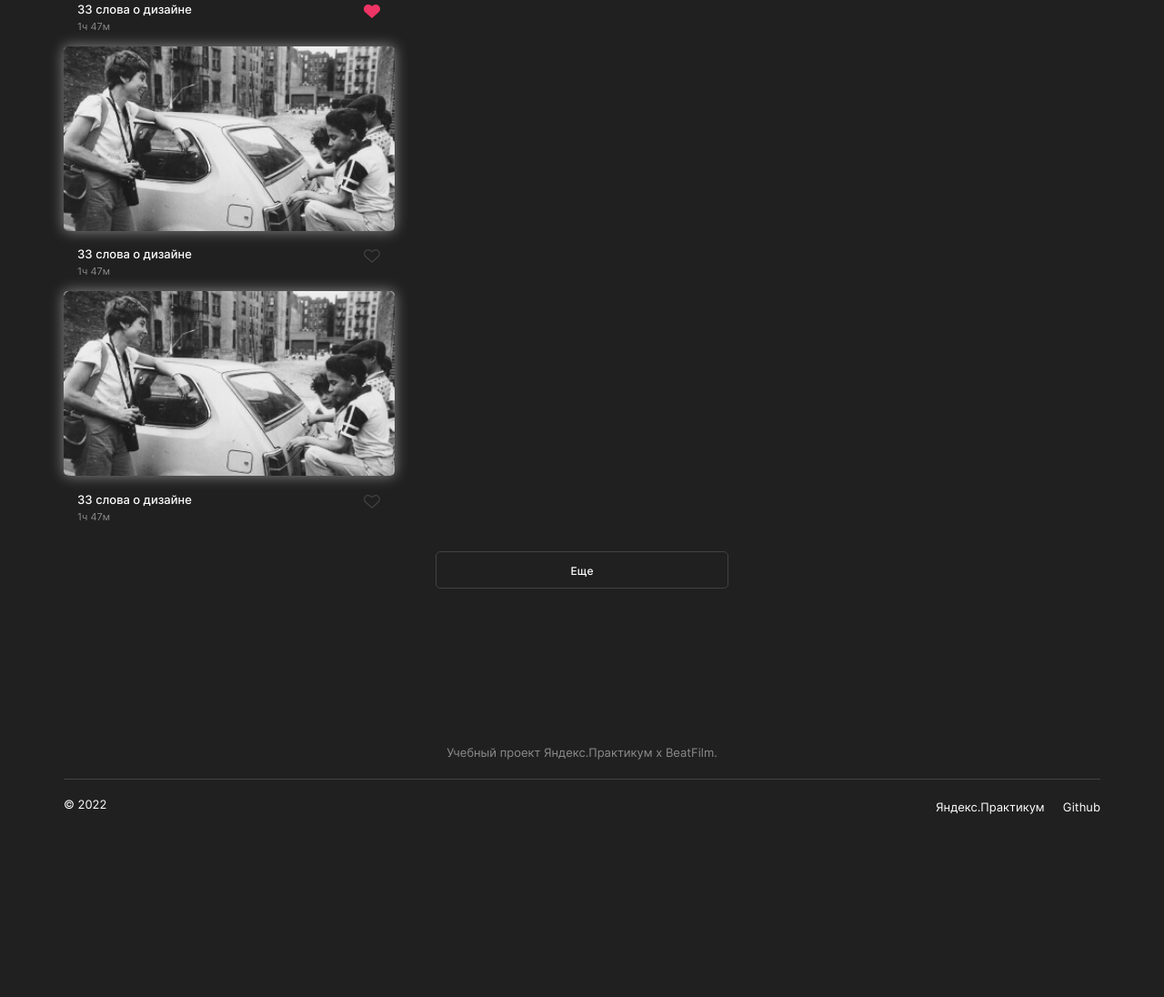
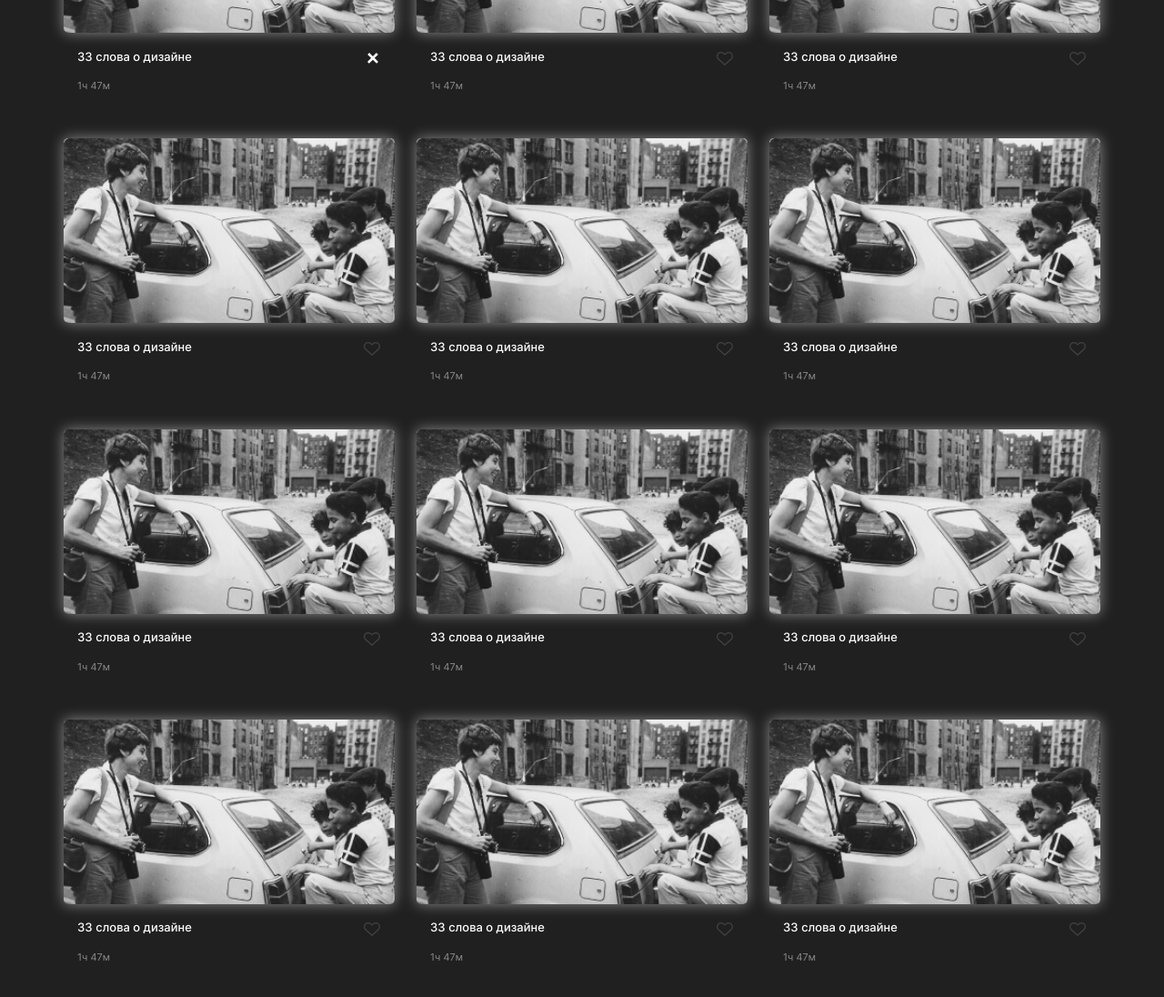
Before and after one commit to Jon666Grid/movies-explorer-frontend, a React app: page / in a window 1280 px wide. Shown: the part 536-1632 px from the top of the page at 91% size. Before the commit the page ends 1452 px from the top, so only its background shows below. Built offline with nearby package versions, Linux system fonts and the light colour scheme.

Commit message:
finish Movies

```diff
--- a/src/components/App/App.js
+++ b/src/components/App/App.js
@@ -4,12 +4,13 @@ import Header from '../Header/Header';
 import Main from '../Main/Main';
 import Footer from '../Footer/Footer';
 import Movies from '../Movies/Movies';
+import SavedMovies from '../SavedMovies/SavedMovies';
 
 function App() {
   return (
     <div className='app'>
     <Header />
-    {!true ? <Main /> : <Movies />}
+    {!true ? <Main /> : <Movies /> || <SavedMovies />}
     <Footer />
     </div>
   );
--- a/src/components/Header/Header.css
+++ b/src/components/Header/Header.css
@@ -15,7 +15,7 @@
 }
 
 .header__logo-link:hover {
-   transform: scale(1.2);
+   transform: scale(1.1);
 }
 
 .header__auth-link {
@@ -38,7 +38,7 @@
 }
 
 .header__auth:hover {
-   transform: scale(1.2);
+   opacity: .7;
 }
 
 .header__auth_color {
--- a/src/components/Header/Header.js
+++ b/src/components/Header/Header.js
@@ -10,7 +10,7 @@ function Header() {
          <Link to='/' className='header__logo-link'>
             <img className='header__logo' src={logo} alt='лого' />
          </Link>
-         {true ? <Navigation /> :
+         {!true ? <Navigation /> :
          <div className='header__auth-link'>
             <Link to='/signup' className='header__auth'>Регистрация</Link>
             <Link to='/signin' className='header__auth header__auth_color'>Войти</Link>
--- a/src/components/Movies/Movies.css
+++ b/src/components/Movies/Movies.css
@@ -0,0 +1,3 @@
+.movies {
+   padding: 60px 70px;
+}
--- a/src/components/Movies/Movies.js
+++ b/src/components/Movies/Movies.js
@@ -1,3 +1,4 @@
+import './Movies.css';
 import SearchForm from "../SearchForm/SearchForm";
 import FilterCheckbox from "../FilterCheckbox/FilterCheckbox";
 import Preloader from "../Preloader/Preloader";
--- a/src/components/MoviesCard/MoviesCard.css
+++ b/src/components/MoviesCard/MoviesCard.css
@@ -6,7 +6,7 @@
 .movies-card__container {
    display: grid;
    grid-template-areas:
-      "title heart"
+      "title action"
       "duration duration";
    padding: 15px;
 }
@@ -29,7 +29,7 @@
    font-size: 13px;
    line-height: 1.2em;
    color: #fff;
-   margin: 0;
+   margin: 0 0 18px 0;
 }
 
 .movies-card__duration {
@@ -43,7 +43,7 @@
 
 .movies-card__like {
    justify-self: end;
-   grid-area: heart;
+   grid-area: action;
    width: 20px;
    height: 20px;
    padding: 0;
@@ -58,5 +58,21 @@
 }
 
 .movies-card__like:hover {
-   transform: scale(1.3);
+   transform: scale(1.15);
 }
+
+.movies-card__delete {
+   justify-self: end;
+   grid-area: action;
+   width: 18px;
+   height: 18px;
+   padding: 0;
+   border: none;
+   background: transparent url('../../images/film_delete.svg') center center/ 14px no-repeat;
+   transition: .4s;
+   cursor: pointer;
+}
+
+.movies-card__delete:hover {
+   transform: scale(1.15);
+}
--- a/src/components/MoviesCard/MoviesCard.js
+++ b/src/components/MoviesCard/MoviesCard.js
@@ -11,7 +11,8 @@ function MoviesCard() {
          <div className='movies-card__container'>
          <h2 className='movies-card__title'>33 слова о дизайне</h2>
          <p className='movies-card__duration'>1ч 47м</p>
-         <button className='movies-card__like movies-card__like_active' type='button' />
+         {!true ? <button className='movies-card__like movies-card__like_active' type='button' /> :
+         <button className='movies-card__delete' type='button' />}
          </div>
       </li>
       <li className='movies-card'>
@@ -34,7 +35,96 @@ function MoviesCard() {
          <button className='movies-card__like' type='button' />
          </div>
       </li>
-
+      <li className='movies-card'>
+         <a className='movies-card__link' href='/' target='blank' rel='noreferrer'>
+            <img className='movies-card__image' src={film} alt='кадр фильма' />
+         </a>
+         <div className='movies-card__container'>
+         <h2 className='movies-card__title'>33 слова о дизайне</h2>
+         <p className='movies-card__duration'>1ч 47м</p>
+         <button className='movies-card__like' type='button' />
+         </div>
+      </li>
+      <li className='movies-card'>
+         <a className='movies-card__link' href='/' target='blank' rel='noreferrer'>
+            <img className='movies-card__image' src={film} alt='кадр фильма' />
+         </a>
+         <div className='movies-card__container'>
+         <h2 className='movies-card__title'>33 слова о дизайне</h2>
+         <p className='movies-card__duration'>1ч 47м</p>
+         <button className='movies-card__like' type='button' />
+         </div>
+      </li>
+      <li className='movies-card'>
+         <a className='movies-card__link' href='/' target='blank' rel='noreferrer'>
+            <img className='movies-card__image' src={film} alt='кадр фильма' />
+         </a>
+         <div className='movies-card__container'>
+         <h2 className='movies-card__title'>33 слова о дизайне</h2>
+         <p className='movies-card__duration'>1ч 47м</p>
+         <button className='movies-card__like' type='button' />
+         </div>
+      </li>
+      <li className='movies-card'>
+         <a className='movies-card__link' href='/' target='blank' rel='noreferrer'>
+            <img className='movies-card__image' src={film} alt='кадр фильма' />
+         </a>
+         <div className='movies-card__container'>
+         <h2 className='movies-card__title'>33 слова о дизайне</h2>
+         <p className='movies-card__duration'>1ч 47м</p>
+         <button className='movies-card__like' type='button' />
+         </div>
+      </li>
+      <li className='movies-card'>
+         <a className='movies-card__link' href='/' target='blank' rel='noreferrer'>
+            <img className='movies-card__image' src={film} alt='кадр фильма' />
+         </a>
+         <div className='movies-card__container'>
+         <h2 className='movies-card__title'>33 слова о дизайне</h2>
+         <p className='movies-card__duration'>1ч 47м</p>
+         <button className='movies-card__like' type='button' />
+         </div>
+      </li>
+      <li className='movies-card'>
+         <a className='movies-card__link' href='/' target='blank' rel='noreferrer'>
+            <img className='movies-card__image' src={film} alt='кадр фильма' />
+         </a>
+         <div className='movies-card__container'>
+         <h2 className='movies-card__title'>33 слова о дизайне</h2>
+         <p className='movies-card__duration'>1ч 47м</p>
+         <button className='movies-card__like' type='button' />
+         </div>
+      </li>
+      <li className='movies-card'>
+         <a className='movies-card__link' href='/' target='blank' rel='noreferrer'>
+            <img className='movies-card__image' src={film} alt='кадр фильма' />
+         </a>
+         <div className='movies-card__container'>
+         <h2 className='movies-card__title'>33 слова о дизайне</h2>
+         <p className='movies-card__duration'>1ч 47м</p>
+         <button className='movies-card__like' type='button' />
+         </div>
+      </li>
+      <li className='movies-card'>
+         <a className='movies-card__link' href='/' target='blank' rel='noreferrer'>
+            <img className='movies-card__image' src={film} alt='кадр фильма' />
+         </a>
+         <div className='movies-card__container'>
+         <h2 className='movies-card__title'>33 слова о дизайне</h2>
+         <p className='movies-card__duration'>1ч 47м</p>
+         <button className='movies-card__like' type='button' />
+         </div>
+      </li>
+      <li className='movies-card'>
+         <a className='movies-card__link' href='/' target='blank' rel='noreferrer'>
+            <img className='movies-card__image' src={film} alt='кадр фильма' />
+         </a>
+         <div className='movies-card__container'>
+         <h2 className='movies-card__title'>33 слова о дизайне</h2>
+         <p className='movies-card__duration'>1ч 47м</p>
+         <button className='movies-card__like' type='button' />
+         </div>
+      </li>
 </>
    );
 }
--- a/src/components/MoviesCardList/MoviesCardList.css
+++ b/src/components/MoviesCardList/MoviesCardList.css
@@ -1,12 +1,15 @@
-.movies-cards {
-   padding: 70px;
-}
-
 .movies-cards__list {
+   display: grid;
+   grid-template-columns: repeat(auto-fit, minmax(364px, 1fr));
+   gap: 36px 24px;
    padding: 0;
+   margin-bottom: 55px;
 }
 
 .movies-cards__text {
+   height: 25vh;
+   position: relative;
+   top: 50%;
    text-align: center;
    font-weight: 500;
    font-size: 18px;
@@ -18,16 +21,25 @@
    margin: 0 auto;
    text-align: center;
    max-width: 320px;
-   padding: 10px 0;
    border-radius: 5px;
    border: 1px solid #424242;
+   transition: .3s;
+}
+
+.movies-cards__button-container:hover {
+   box-shadow: 0px 8px 10px 0px rgba(23, 122, 101, 0.4);
+   background-color: #3DDC84;
+   transform: translate(0, -2px);
 }
 
 .movies-cards__button {
    background: transparent;
    border: none;
+   width: 100%;
+   padding: 10px;
    font-weight: 500;
    font-size: 12px;
    line-height: 1.2em;
    color: #fff;
+   cursor: pointer;
 }
--- a/src/components/MoviesCardList/MoviesCardList.js
+++ b/src/components/MoviesCardList/MoviesCardList.js
@@ -7,9 +7,9 @@ function MoviesCardList() {
          <ul className='movies-cards__list'>
             {true ? <MoviesCard /> : <div className='movies-cards__text'>Ничего не найдено</div>}
          </ul>
-         <div className='movies-cards__button-container'>
+         {<div className='movies-cards__button-container'>
             <button className='movies-cards__button' type='button'>Еще</button>
-         </div>
+         </div>}
       </section>
    );
 }
--- a/src/components/Navigation/Navigation.css
+++ b/src/components/Navigation/Navigation.css
@@ -30,11 +30,11 @@
    color: #FFF;
    line-height: 1.3em;
    text-decoration: none;
-   transition: .8s;
+   transition: .3s;
 }
 
 .navigation__link:hover {
-   opacity: .8;
+   opacity: .7;
    text-decoration: underline;
 }
 
@@ -55,7 +55,9 @@
 }
 
 .navigation__profile-link:hover {
-   transform: scale(1.2);
+   box-shadow: 0px 8px 8px 0px rgba(23, 122, 101, 0.4);
+   background-color: #3DDC84;
+   transform: translate(0, -2px);
 }
 
 .navigation__burger {
--- a/src/components/Preloader/Preloader.css
+++ b/src/components/Preloader/Preloader.css
@@ -46,8 +46,8 @@
    display: flex;
    align-items: center;
    justify-content: center;
+   height: 25vh;
    width: 100%;
-   height: 100%;
    z-index: 10;
    padding: 20px;
 }
--- a/src/components/SavedMovies/SavedMovies.js
+++ b/src/components/SavedMovies/SavedMovies.js
@@ -0,0 +1,12 @@
+import './SavedMovies.css';
+import MoviesCardList from '../MoviesCardList/MoviesCardList';
+
+function SavedMovies() {
+return(
+<section className='saved-movies'>
+   <MoviesCardList />
+</section>
+);
+}
+
+export default SavedMovies;
--- a/src/components/SearchForm/SearchForm.css
+++ b/src/components/SearchForm/SearchForm.css
@@ -1,7 +1,3 @@
-.search-form {
-   padding: 0 70px;
-}
-
 .search-form__content {
    display: flex;
    gap: 10px;
```
Also changed, not shown: src/components/FilterCheckbox/FilterCheckbox.css (+5 -6 lines), src/images/film_delete.svg (added).
